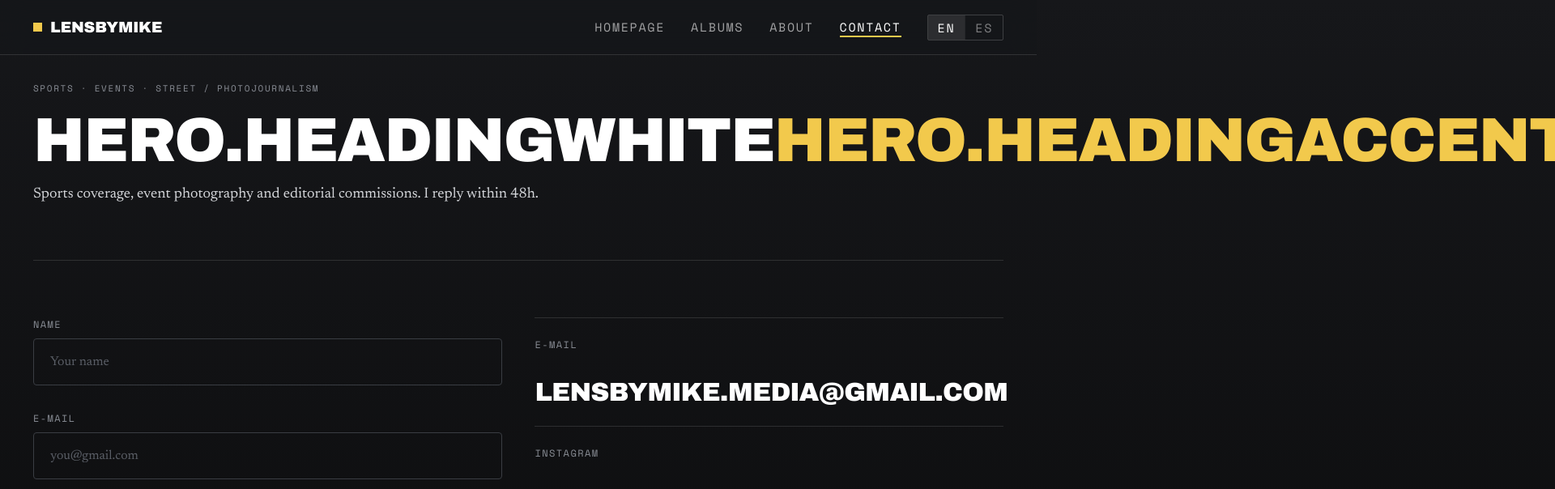
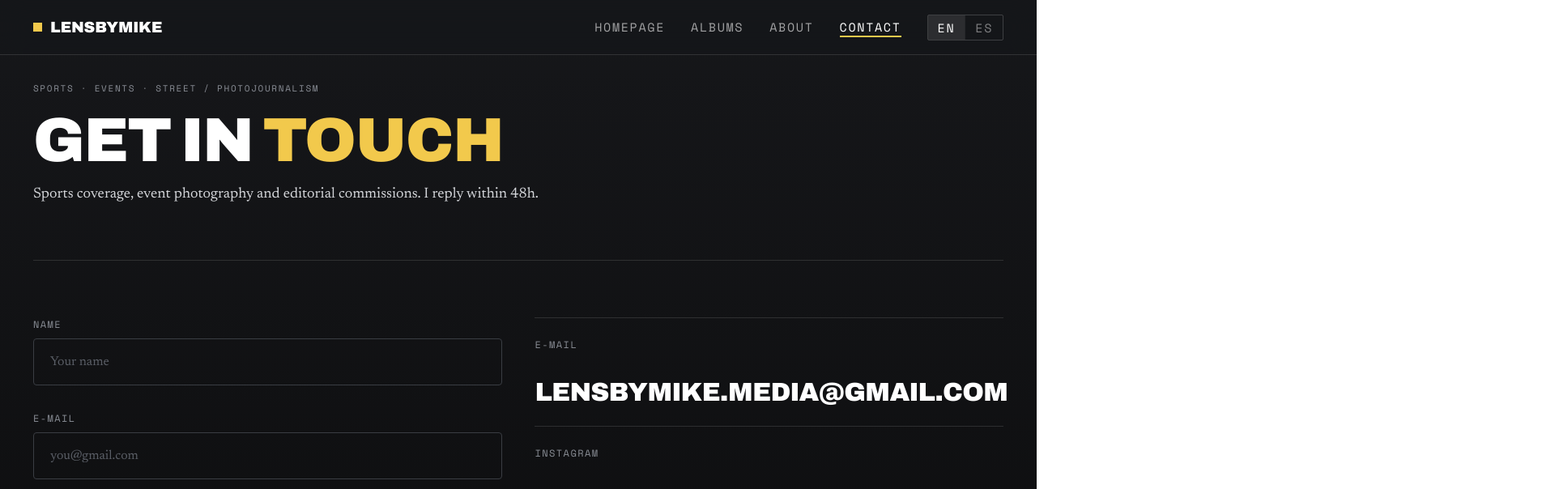
Before and after one commit to mpujazon/photography-portfolio, a React (Vite) app: page /contact in a window 1280 px wide. Shown: the top 604 px of the page at 81% size, 1920 px wide, since content can reach past the window. Built offline with nearby package versions, Linux system fonts and the light colour scheme.

Commit message:
Trans usage in contact

```diff
--- a/src/features/contact/components/ContactHero/ContactHero.tsx
+++ b/src/features/contact/components/ContactHero/ContactHero.tsx
@@ -1,4 +1,4 @@
-import { useTranslation } from "react-i18next";
+import { Trans, useTranslation } from "react-i18next";
 import styles from "./ContactHero.module.css";
 
 function ContactHero() {
@@ -7,8 +7,9 @@ function ContactHero() {
         <section className={styles.section}>
             <p className={styles.eyebrow}>{t("hero.eyebrow")}</p>
             <h1 className={styles.heading}>
-                <span className={styles.headingWhite}>{t("hero.headingWhite")}</span>
-                <span className={styles.headingAccent}>{t("hero.headingAccent")}</span>
+                <Trans i18nKey="hero.heading" ns="contact">
+                    Get in<span className={styles.headingAccent}>Touch</span>
+                </Trans>
             </h1>
             <p className={styles.paragraph}>{t("hero.paragraph")}</p>
         </section>
```
